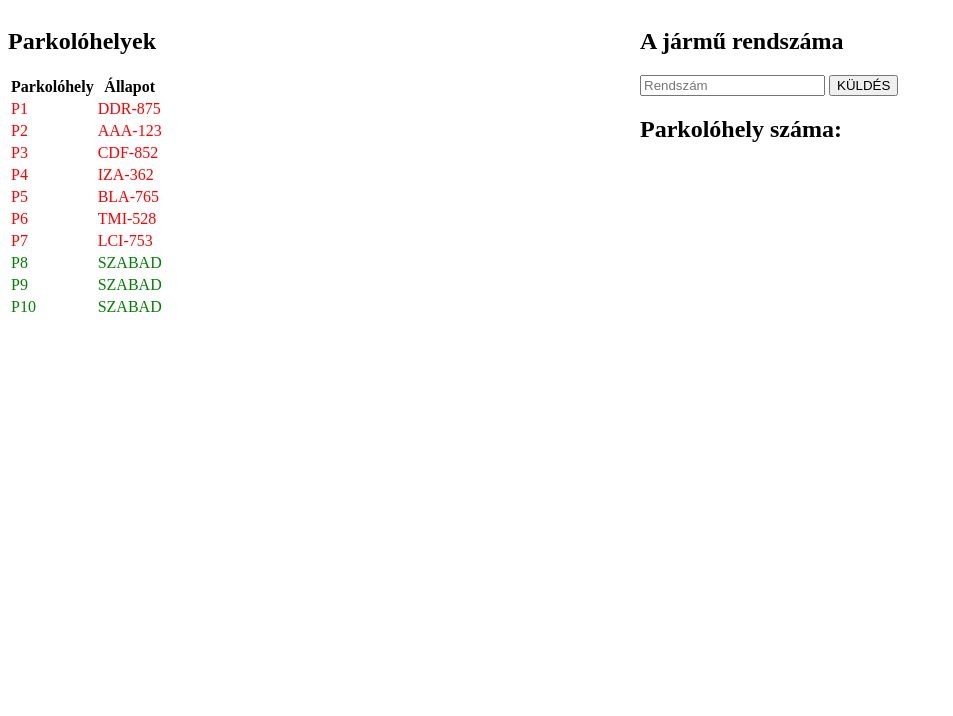
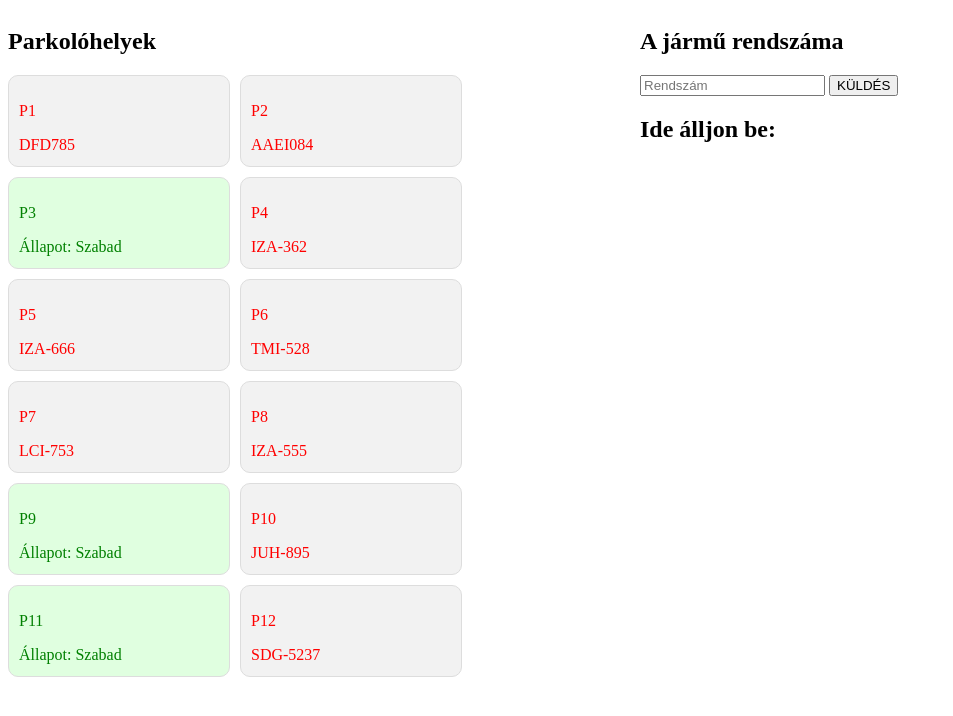
Before and after one commit to kobanya/Parkolohaz_Flask, a Flask app: page / in a window 1280 px wide. Shown: the top 716 px of the page, without its empty margins (0-953 px from the left). Run offline with Flask 3, Linux system fonts and the light colour scheme.

Commit message:
Parkolóhelyek kártyákra helyezése

```diff
--- a/parkolohelyek.json
+++ b/parkolohelyek.json
@@ -3,17 +3,17 @@
         {
             "szam": "P1",
             "foglalt": true,
-            "rendszam": "DDR-875"
+            "rendszam": "DFD785"
         },
         {
             "szam": "P2",
             "foglalt": true,
-            "rendszam": "AAA-123"
+            "rendszam": "AAEI084"
         },
         {
             "szam": "P3",
-            "foglalt": true,
-            "rendszam": "CDF-852"
+            "foglalt": false,
+            "rendszam": ""
         },
         {
             "szam": "P4",
@@ -23,7 +23,7 @@
         {
             "szam": "P5",
             "foglalt": true,
-            "rendszam": "BLA-765"
+            "rendszam": "IZA-666"
         },
         {
             "szam": "P6",
@@ -37,8 +37,8 @@
         },
         {
             "szam": "P8",
-            "foglalt": false,
-            "rendszam": ""
+            "foglalt": true,
+            "rendszam": "IZA-555"
         },
         {
             "szam": "P9",
@@ -47,8 +47,18 @@
         },
         {
             "szam": "P10",
+            "foglalt": true,
+            "rendszam": "JUH-895"
+        },
+        {
+            "szam": "P11",
             "foglalt": false,
             "rendszam": ""
+        },
+        {
+            "szam": "P12",
+            "foglalt": true,
+            "rendszam": "SDG-5237"
         }
     ]
 }
--- a/templates/index.html
+++ b/templates/index.html
@@ -6,8 +6,20 @@
     <title>Parkolóház</title>
     <style>
         /* CSS stílusok itt */
+        .kartya {
+            background-color: #f2f2f2;
+            border: 1px solid #ddd;
+            padding: 10px;
+            border-radius: 10px; /* Kerekített szélek */
+            width: 200px; /* Szélesség 200px */
+            height: 70px; /* Magasság */
+            display: inline-block; /* Egymás mellett helyezkedés */
+            margin-right: 10px; /* Jobb margó a kártyák között */
+            margin-bottom: 10px;
+        }
         .szabad {
-            color: green;
+         color: green; /* Szövegszín */
+         background-color: #e0ffe0; /* Nagyon világoszöld háttérszín */
         }
         .foglalt {
             color: red;
@@ -18,17 +30,9 @@
     <div style="display: flex;">
         <div style="flex: 1;">
             <h2>Parkolóhelyek</h2>
-            <table>
-                <thead>
-                    <tr>
-                        <th>Parkolóhely</th>
-                        <th>Állapot</th>
-                    </tr>
-                </thead>
-                <tbody id="parkolohelyek">
-                    <!-- Parkolóhelyek megjelenítése itt -->
-                </tbody>
-            </table>
+            <div id="parkolohelyek">
+                <!-- Parkolóhelyek megjelenítése itt -->
+            </div>
         </div>
         <div style="flex: 1;">
             <h2>A jármű rendszáma</h2>
@@ -37,19 +41,15 @@
                 <button id="belepes_gomb">KÜLDÉS</button>
             </div>
 
-            <!-- Módosítás: Megjelenítjük a parkolóhely számot behajtáskor -->
-            <h2>Parkolóhely száma: <span id="parkolohely_szam"></span></h2>
+            <!-- Módosítás: Megjelenítjük a parkolóhely számot vagy az "MEGTELET" üzenetet behajtáskor -->
+            <h2>Ide álljon be: <span id="parkolohely_szam"></span></h2>
 
-            <h2><span id="fizetendo_dij"></span> </h2>
+            <h2><span id="fizetendo_dij"></span></h2>
             <!-- Díj megjelenítése itt -->
         </div>
     </div>
 
-    <!-- ... (a HTML kód ugyanaz marad) ... -->
-
-<!-- ... (a HTML kód ugyanaz marad) ... -->
-
-<script>
+    <script>
     // JavaScript kód itt
     document.getElementById('belepes_gomb').addEventListener('click', function() {
         // AJAX hívás a Flask szerverhez a QR kód elküldésével
@@ -62,13 +62,15 @@
                 if (xhr.status === 200) {
                     // Sikeres válasz
                     var response = JSON.parse(xhr.responseText);
-                    if (response.status === "Behajtás") {
+                    if (response.status === "MEGTELET") {
+                        // Módosítás: Ha megtelt a parkolóház, megjelenítjük az "MEGTELET" üzenetet
+                        document.getElementById('parkolohely_szam').textContent = "MEGTELET";
+                        document.getElementById('fizetendo_dij').textContent = '';
+                    } else if (response.status === "Behajtás") {
                         // Módosítás: Megjelenítjük a parkolóhely számot behajtáskor
                         document.getElementById('parkolohely_szam').textContent = response.parkolohely_szam;
                         // Módosítás: Megjelenítjük a fizetendő díjat behajtáskor
                         document.getElementById('fizetendo_dij').textContent = '';
-                        // Módosítás: Frissítjük a parkolóhelyeket
-                        megjelenitParkolohelyeket();
                     } else {
                         // Módosítás: Megjelenítjük a fizetendő díjat kihajtáskor
                         document.getElementById('fizetendo_dij').textContent = 'Fizetendő díj: ' + response.dij + ' Ft';
@@ -82,10 +84,10 @@
         xhr.send(JSON.stringify({ rendszam: rendszam }));
     });
 
-    // Módosítás: Frissítjük a parkolóhelyeket az oldal betöltésekor
-    megjelenitParkolohelyeket();
+    // Módosítás: Az oldal betöltésekor hívjuk meg a parkolóhelyeket megjelenítő funkciót
+    window.addEventListener('load', megjelenitParkolohelyeket);
 
-    // Módosítás: Az oldal betöltésekor hívjuk meg a parkolóhelyeket megjelenítő funkciót
+    // Módosítás: Megjelenítjük a parkolóhelyeket a JSON fájlból
     function megjelenitParkolohelyeket() {
         var xhr = new XMLHttpRequest();
         xhr.open('GET', '/parkolohelyek', true);
@@ -93,29 +95,23 @@
             if (xhr.readyState === XMLHttpRequest.DONE) {
                 if (xhr.status === 200) {
                     var parkolohelyek = JSON.parse(xhr.responseText);
-                    var parkolohelyekTabla = document.getElementById('parkolohelyek');
-                    parkolohelyekTabla.innerHTML = ''; // Táblázat ürítése
+                    var parkolohelyekDiv = document.getElementById('parkolohelyek');
+                    parkolohelyekDiv.innerHTML = ''; // Div ürítése
 
                     // Parkolóhelyek megjelenítése
                     parkolohelyek.parkolohelyek.forEach(function(hely) {
-                        var sor = document.createElement('tr');
-                        var helyCella = document.createElement('td');
-                        var allapotCella = document.createElement('td');
+                        var kartyaDiv = document.createElement('div');
+                        kartyaDiv.className = hely.foglalt ? 'kartya foglalt' : 'kartya szabad';
 
-                        helyCella.textContent = hely.szam;
+                        var helySzam = document.createElement('p');
+                        helySzam.textContent =  hely.szam;
 
-                        // Módosítás: Állapot színének beállítása
-                        if (hely.foglalt) {
-                            allapotCella.textContent = hely.rendszam; // Foglalt helyen a rendszám megjelenítése
-                            sor.className = 'foglalt';
-                        } else {
-                            allapotCella.textContent = 'SZABAD';
-                            sor.className = 'szabad';
-                        }
+                        var allapot = document.createElement('p');
+                        allapot.textContent = hely.foglalt ? hely.rendszam  : 'Állapot: Szabad';
 
-                        sor.appendChild(helyCella);
-                        sor.appendChild(allapotCella);
-                        parkolohelyekTabla.appendChild(sor);
+                        kartyaDiv.appendChild(helySzam);
+                        kartyaDiv.appendChild(allapot);
+                        parkolohelyekDiv.appendChild(kartyaDiv);
                     });
                 } else {
                     console.error('Hiba történt a parkolóhelyek lekérése közben.');
```
Also changed, not shown: naplo.csv (+18 -0 lines), main.py (line endings or trailing spaces), templates/parkolo.png (added).
